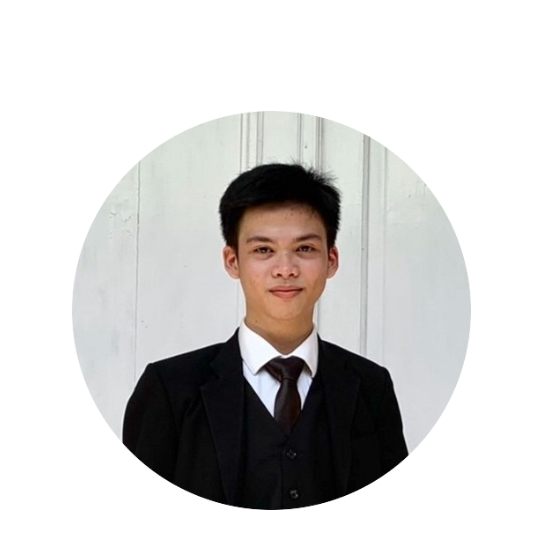
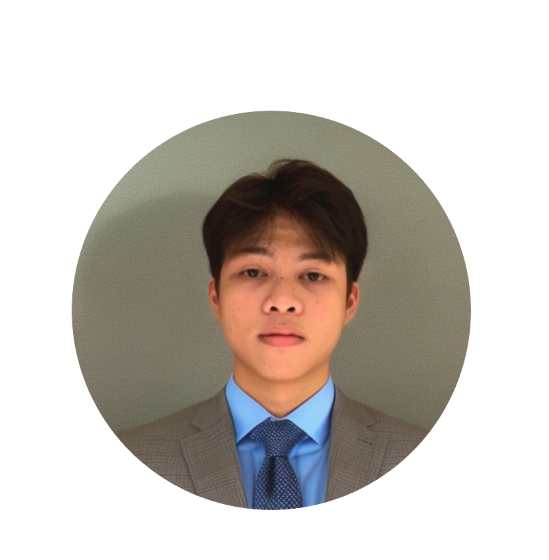
Before and after one commit to imkurow/MyPortofolio-Zackly, a plain HTML site: page index.html in a window 1280 px wide. Shown: the part 158-718 px from the top of the page, 130-679 px from the left. Drawn offline with Linux system fonts and the light colour scheme.

Commit message:
changed the profile picture

```diff
--- a/index.html
+++ b/index.html
@@ -42,7 +42,7 @@
     </div>
     <section id="profile">
       <div class="section__pic-container">
-        <img src="./assets/roundzack.png" alt="Thierry Zackly profile picture" />
+        <img src="./assets/pp.png" alt="Thierry Zackly profile picture" />
       </div>
       <div class="section__text">
         <p class="section__text__p1">Hello, I'm</p>
```
